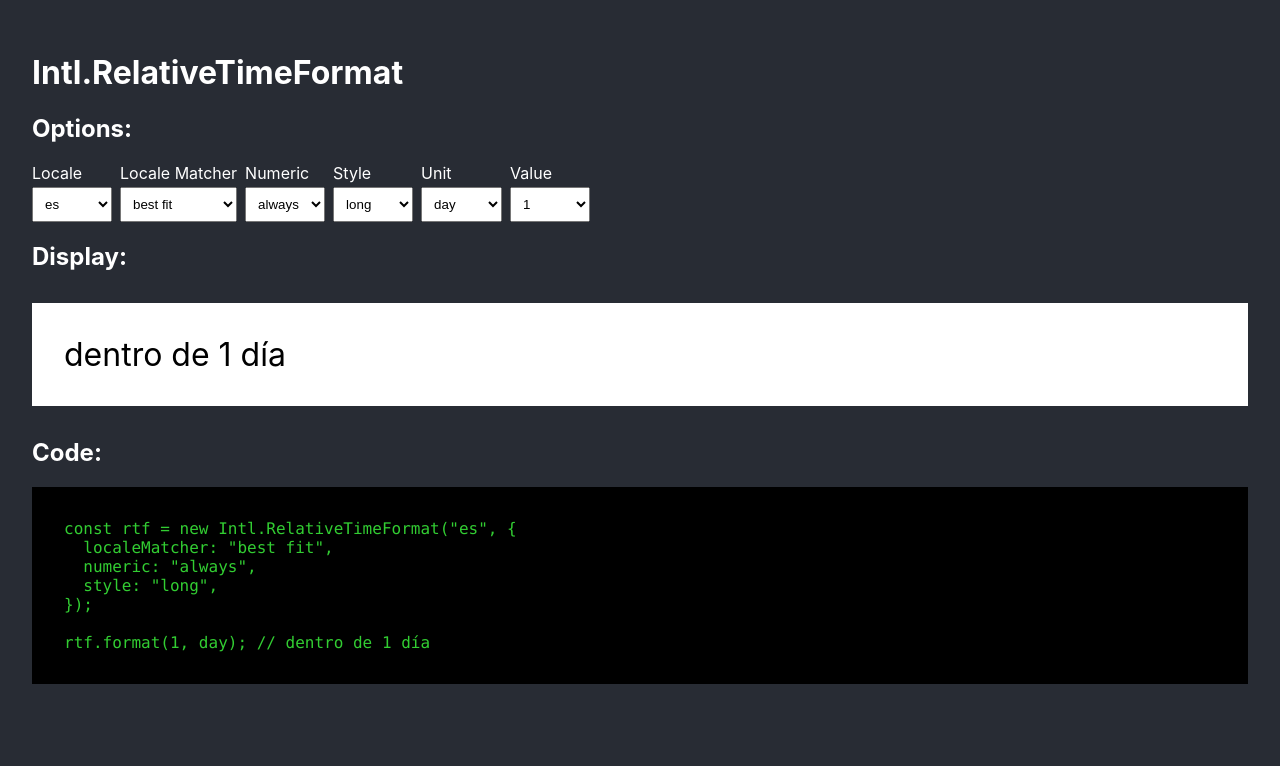
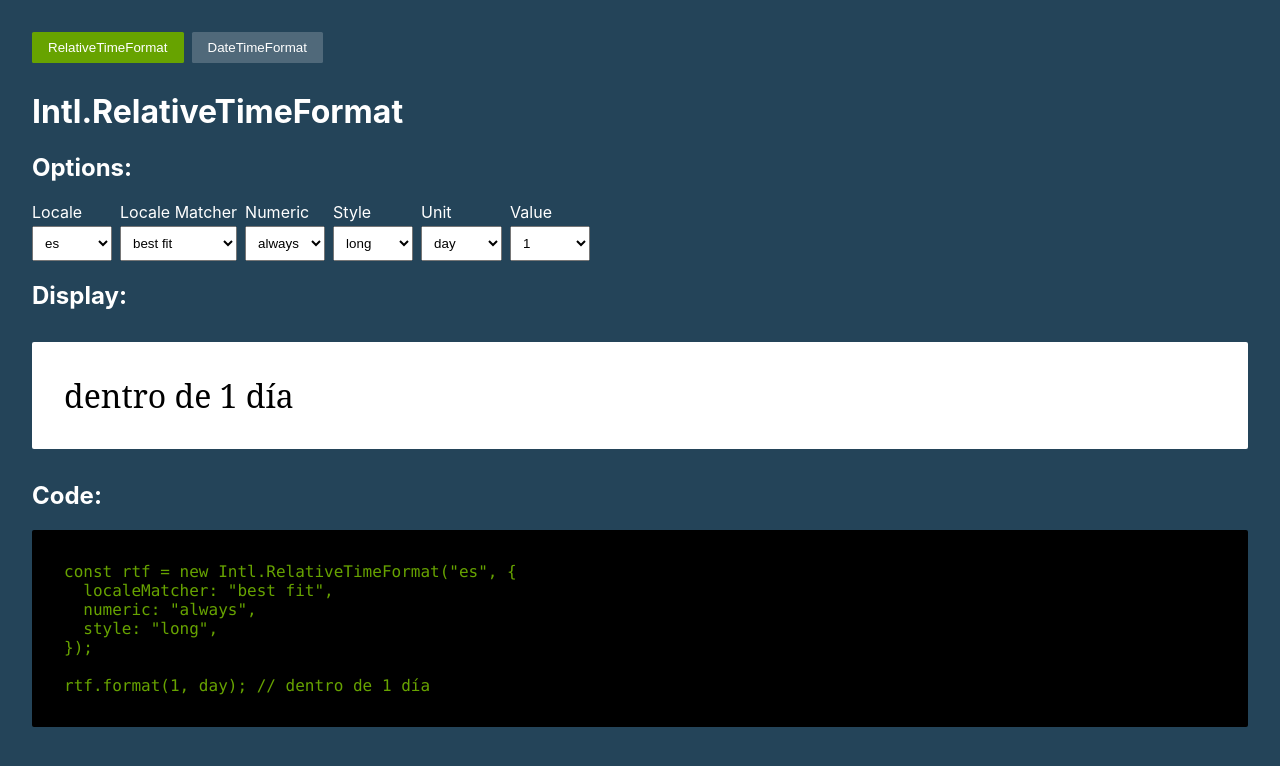
Before and after one commit to peteorpeter/intl.dateTimeFormat-demo, a React (Create React App) app: page / in a window 1280 px wide. Shown: the top 766 px of the page. Built offline with nearby package versions, Linux system fonts and the light colour scheme.

Commit message:
Break out some components; add another view

```diff
--- a/src/App.css
+++ b/src/App.css
@@ -1,9 +1,5 @@
 .App {
-  /*text-align: center;*/
-}
-
-.App-header {
-  background-color: #282c34;
+  background-color: #244459;
   min-height: 100vh;
   padding: 2rem;
   color: white;
@@ -29,8 +25,9 @@ select {
 
 pre {
   background: black;
-  color: limegreen;
+  color: #67a300;;
   padding: 2rem;
+  border-radius: 2px;
 }
 
 .display {
@@ -38,6 +35,8 @@ pre {
   color: black;
   font-size: 2rem;
   padding: 2rem;
+  border-radius: 2px;
+  font-family: 'serif';
 }
 
 h2, h3 {
--- a/src/App.js
+++ b/src/App.js
@@ -1,63 +1,17 @@
 import './App.css';
 import {useState} from "react";
-
-const LOCALE_OPTIONS = ['en-US', 'en-UK', 'es', 'de', 'fr', 'ja-JP', 'zh-CN', 'ar', 'ru'];
-const LOCALE_MATCHER_OPTIONS = ['best fit', 'lookup'];
-const NUMERIC_OPTIONS = ['always', 'auto'];
-const STYLE_OPTIONS = ['long', 'short', 'narrow'];
-const UNIT_OPTIONS = ['second', 'minute', 'hour', 'day', 'month', 'quarter', 'year'];
-const VALUE_OPTIONS = ['-10', '-1', '1', '10'];
-
-function Picker({label, value, options, onChange}) {
-    return <div className="picker">
-        <label htmlFor={label}>{label}</label>
-        <select id={label} onChange={onChange} value={value}>
-            {options.map((o) => <option value={o}>{o}</option>)}
-        </select>
-    </div>
-}
+import Nav from "./Nav";
+import RelativeTimeFormat from "./RelativeTimeFormat";
+import DateTimeFormat from "./DateTimeFormat";
 
 function App() {
-    const [locale, setLocale] = useState('es');
-    const [localeMatcher, setLocaleMatcher] = useState('best fit');
-    const [numeric, setNumeric] = useState('always');
-    const [style, setStyle] = useState('long');
-    const [unit, setUnit] = useState('day');
-    const [value, setValue] = useState('1');
-
-    const rtf = new Intl.RelativeTimeFormat(locale, {localeMatcher, numeric, style});
+    const [view, setView] = useState('relative-time-format');
 
     return (
         <div className="App">
-            <header className="App-header">
-                <h1>Intl.RelativeTimeFormat</h1>
-                <h2>Options:</h2>
-                <div className="pickers">
-                    <Picker label="Locale" value={locale} options={LOCALE_OPTIONS}
-                            onChange={(e) => setLocale(e.target.value)}/>
-                    <Picker label="Locale Matcher" value={localeMatcher} options={LOCALE_MATCHER_OPTIONS}
-                            onChange={(e) => setLocaleMatcher(e.target.value)}/>
-                    <Picker label="Numeric" value={numeric} options={NUMERIC_OPTIONS}
-                            onChange={(e) => setNumeric(e.target.value)}/>
-                    <Picker label="Style" value={style} options={STYLE_OPTIONS} onChange={(e) => setStyle(e.target.value)}/>
-                    <Picker label="Unit" value={unit} options={UNIT_OPTIONS} onChange={(e) => setUnit(e.target.value)}/>
-                    <Picker label="Value" value={value} options={VALUE_OPTIONS} onChange={(e) => setValue(e.target.value)}/>
-                </div>
-                <h2>Display:</h2>
-                <p className="display">{rtf.format(parseFloat(value), unit)}</p>
-                <h2>Code:</h2>
-                <pre lang="javascript">
-          {
-`const rtf = new Intl.RelativeTimeFormat("${locale}", {
-  localeMatcher: "${localeMatcher}",
-  numeric: "${numeric}",
-  style: "${style}",
-});
-
-rtf.format(${value}, ${unit}); // ${rtf.format(parseFloat(value), unit)}`}
-                </pre>
-
-            </header>
+            <Nav view={view} onChange={(view)=> setView(view)} />
+            {view === 'relative-time-format' && <RelativeTimeFormat />}
+            {view === 'date-time-format' && <DateTimeFormat />}
         </div>
     );
 }
--- /dev/null
+++ b/src/DateTimeFormat.js
@@ -0,0 +1,55 @@
+import './App.css';
+import {useState} from "react";
+import Picker from "./Picker";
+
+const LOCALE_OPTIONS = ['en-US', 'en-UK', 'es', 'de', 'fr', 'ja-JP', 'zh-CN', 'ar', 'ru'];
+const LOCALE_MATCHER_OPTIONS = ['best fit', 'lookup'];
+const NUMERIC_OPTIONS = ['always', 'auto'];
+const STYLE_OPTIONS = ['long', 'short', 'narrow'];
+const UNIT_OPTIONS = ['second', 'minute', 'hour', 'day', 'month', 'quarter', 'year'];
+const VALUE_OPTIONS = ['-10', '-1', '1', '10'];
+
+function DateTimeFormat() {
+    const [locale, setLocale] = useState('es');
+    const [localeMatcher, setLocaleMatcher] = useState('best fit');
+    const [numeric, setNumeric] = useState('always');
+    const [style, setStyle] = useState('long');
+    const [unit, setUnit] = useState('day');
+    const [value, setValue] = useState('1');
+
+    const rtf = new Intl.RelativeTimeFormat(locale, {localeMatcher, numeric, style});
+
+    return (
+        <div className="DateTimeFormat">
+            <h1>Intl.DateTimeFormat</h1>
+            <h2>Options:</h2>
+            <div className="pickers">
+                <Picker label="Locale" value={locale} options={LOCALE_OPTIONS}
+                        onChange={(e) => setLocale(e.target.value)}/>
+                <Picker label="Locale Matcher" value={localeMatcher} options={LOCALE_MATCHER_OPTIONS}
+                        onChange={(e) => setLocaleMatcher(e.target.value)}/>
+                <Picker label="Numeric" value={numeric} options={NUMERIC_OPTIONS}
+                        onChange={(e) => setNumeric(e.target.value)}/>
+                <Picker label="Style" value={style} options={STYLE_OPTIONS} onChange={(e) => setStyle(e.target.value)}/>
+                <Picker label="Unit" value={unit} options={UNIT_OPTIONS} onChange={(e) => setUnit(e.target.value)}/>
+                <Picker label="Value" value={value} options={VALUE_OPTIONS} onChange={(e) => setValue(e.target.value)}/>
+            </div>
+            <h2>Display:</h2>
+            <p className="display">{rtf.format(parseFloat(value), unit)}</p>
+            <h2>Code:</h2>
+            <pre lang="javascript">
+          {
+              `const rtf = new Intl.RelativeTimeFormat("${locale}", {
+  localeMatcher: "${localeMatcher}",
+  numeric: "${numeric}",
+  style: "${style}",
+});
+
+rtf.format(${value}, ${unit}); // ${rtf.format(parseFloat(value), unit)}`}
+                </pre>
+
+        </div>
+    );
+}
+
+export default DateTimeFormat;
--- /dev/null
+++ b/src/Nav.css
@@ -0,0 +1,13 @@
+nav button {
+    margin: 0 0.5rem 0.5rem 0;
+    padding: 0.5rem 1rem;
+    border-radius: 0.1rem;
+    border: none;
+    color: white;
+    background: rgba(255,255,255,0.2);
+    cursor: pointer;
+}
+
+nav button.active {
+    background: #67a300;;
+}
--- /dev/null
+++ b/src/Nav.js
@@ -0,0 +1,16 @@
+import './Nav.css';
+
+function Nav({onChange, view}) {
+    return (
+        <nav>
+            <button type="button" onClick={() => onChange('relative-time-format')}
+                    className={view === 'relative-time-format' ? 'active' : ''}>RelativeTimeFormat
+            </button>
+            <button type="button" onClick={() => onChange('date-time-format')}
+                    className={view === 'date-time-format' ? 'active' : ''}>DateTimeFormat
+            </button>
+        </nav>
+    )
+}
+
+export default Nav
--- /dev/null
+++ b/src/Picker.js
@@ -0,0 +1,10 @@
+function Picker({label, value, options, onChange}) {
+    return <div className="picker">
+        <label htmlFor={label}>{label}</label>
+        <select id={label} onChange={onChange} value={value}>
+            {options.map((o) => <option value={o}>{o}</option>)}
+        </select>
+    </div>
+}
+
+export default Picker;
--- /dev/null
+++ b/src/RelativeTimeFormat.js
@@ -0,0 +1,55 @@
+import './App.css';
+import {useState} from "react";
+import Picker from "./Picker";
+
+const LOCALE_OPTIONS = ['en-US', 'en-UK', 'es', 'de', 'fr', 'ja-JP', 'zh-CN', 'ar', 'ru'];
+const LOCALE_MATCHER_OPTIONS = ['best fit', 'lookup'];
+const NUMERIC_OPTIONS = ['always', 'auto'];
+const STYLE_OPTIONS = ['long', 'short', 'narrow'];
+const UNIT_OPTIONS = ['second', 'minute', 'hour', 'day', 'month', 'quarter', 'year'];
+const VALUE_OPTIONS = ['-10', '-1', '1', '10'];
+
+function RelativeTimeFormat() {
+    const [locale, setLocale] = useState('es');
+    const [localeMatcher, setLocaleMatcher] = useState('best fit');
+    const [numeric, setNumeric] = useState('always');
+    const [style, setStyle] = useState('long');
+    const [unit, setUnit] = useState('day');
+    const [value, setValue] = useState('1');
+
+    const rtf = new Intl.RelativeTimeFormat(locale, {localeMatcher, numeric, style});
+
+    return (
+        <div className="RelativeTimeFormat">
+            <h1>Intl.RelativeTimeFormat</h1>
+            <h2>Options:</h2>
+            <div className="pickers">
+                <Picker label="Locale" value={locale} options={LOCALE_OPTIONS}
+                        onChange={(e) => setLocale(e.target.value)}/>
+                <Picker label="Locale Matcher" value={localeMatcher} options={LOCALE_MATCHER_OPTIONS}
+                        onChange={(e) => setLocaleMatcher(e.target.value)}/>
+                <Picker label="Numeric" value={numeric} options={NUMERIC_OPTIONS}
+                        onChange={(e) => setNumeric(e.target.value)}/>
+                <Picker label="Style" value={style} options={STYLE_OPTIONS} onChange={(e) => setStyle(e.target.value)}/>
+                <Picker label="Unit" value={unit} options={UNIT_OPTIONS} onChange={(e) => setUnit(e.target.value)}/>
+                <Picker label="Value" value={value} options={VALUE_OPTIONS} onChange={(e) => setValue(e.target.value)}/>
+            </div>
+            <h2>Display:</h2>
+            <p className="display">{rtf.format(parseFloat(value), unit)}</p>
+            <h2>Code:</h2>
+            <pre lang="javascript">
+          {
+              `const rtf = new Intl.RelativeTimeFormat("${locale}", {
+  localeMatcher: "${localeMatcher}",
+  numeric: "${numeric}",
+  style: "${style}",
+});
+
+rtf.format(${value}, ${unit}); // ${rtf.format(parseFloat(value), unit)}`}
+                </pre>
+
+        </div>
+    );
+}
+
+export default RelativeTimeFormat;
```
